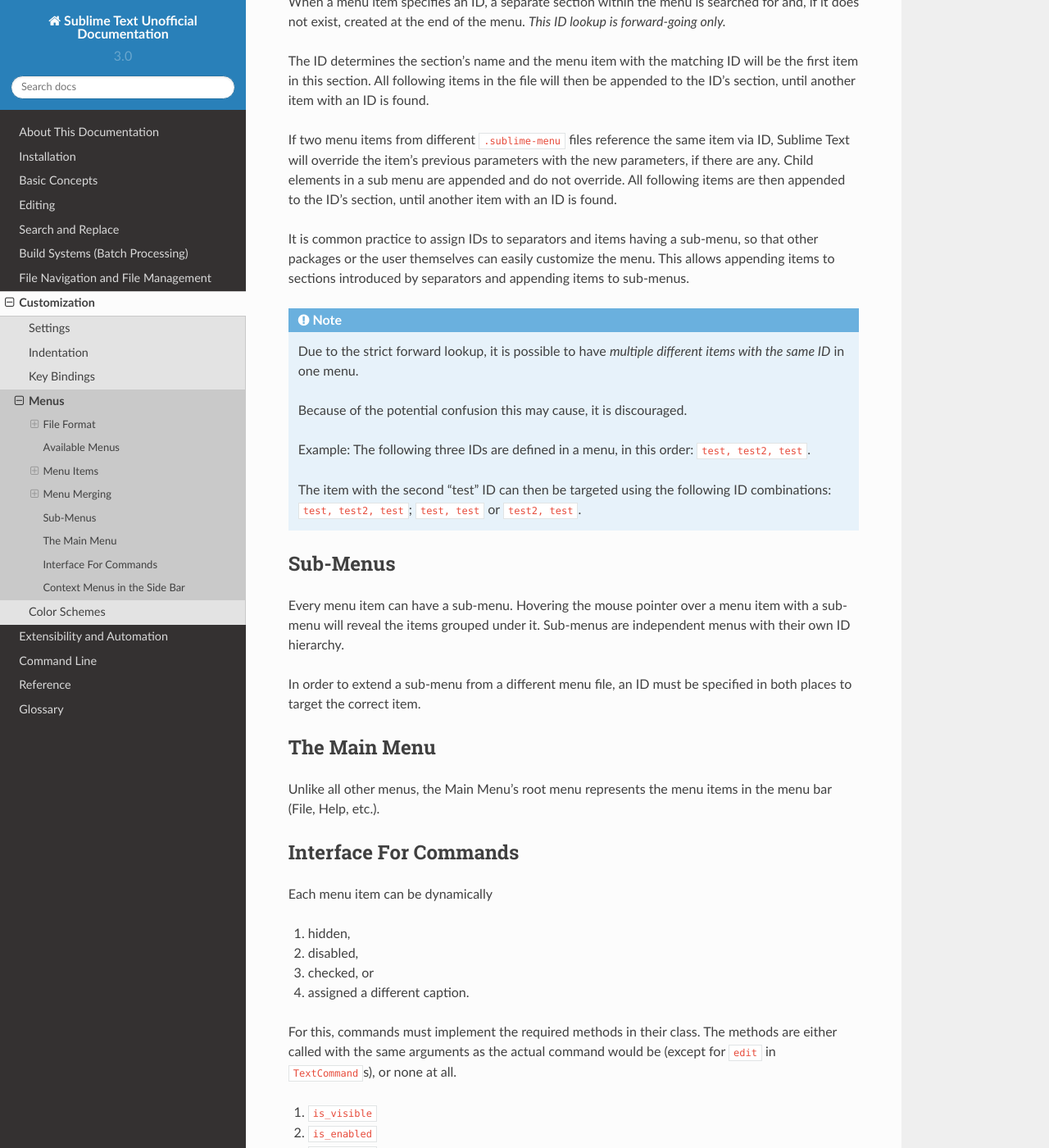
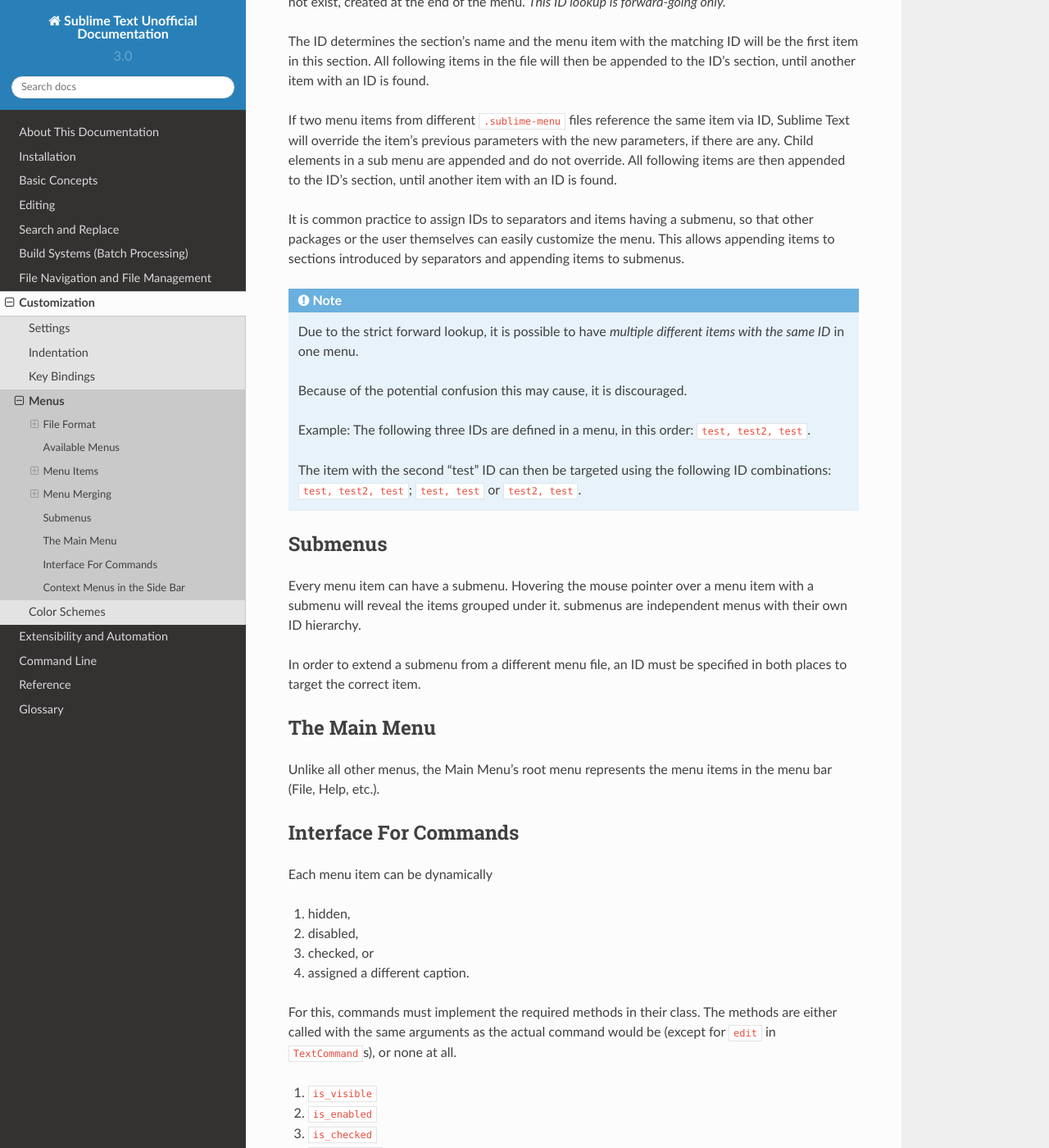
Before and after one commit to guillermooo/sublime-undocs, a Sphinx documentation site: the page built from source/customization/menus.rst, in a window 1280 px wide and 1400 px high, scrolled down 3899 px. Shown: the whole window at 82% size. Built offline with Sphinx 7.4.7 and the Read the Docs theme 2.0.0, drawn with Linux system fonts in a browser that asks for light colours; some of the changed text lies outside the part shown.

Commit message:
sub-menu --> submenu

```diff
--- a/source/customization/menus.rst
+++ b/source/customization/menus.rst
@@ -145,7 +145,7 @@
 A menu item can either
 invoke a command (with arguments)
 when it is selected,
-or have a sub-menu.
+or have a submenu.
 
 The available properties are:
 
@@ -154,20 +154,20 @@
 - an ID,
 - a caption,
 - a mnemonic and
-- a sub-menu.
+- a submenu.
 
 In order to function properly,
 a menu item must provide at least:
 
 - a command name,
-- a caption and a sub-menu,
+- a caption and a submenu,
 - just a caption, or
 - an ID (see :ref:`below <item-ids>`).
 
 When parsing a menu item,
 the following rules apply:
 
-#. A menu item with a sub-menu
+#. A menu item with a submenu
    cannot invoke command.
    It also overrides the :ref:`separator caption <menu-separators>`
    and causes the item to render
@@ -200,12 +200,12 @@
 
 Separators are menu items
 with the caption ``-``
-and no sub-menu.
+and no submenu.
 They are commonly used
 to group menu items with similar purposes
 or that are otherwise related.
 Separators cannot invoke commands.
-The presence of a sub-menu
+The presence of a submenu
 causes the menu item
 to be rendered as a regular item
 with a single hyphen as its caption.
@@ -269,11 +269,11 @@
 
 It is common practice
 to assign IDs to separators
-and items having a sub-menu,
+and items having a submenu,
 so that other packages or the user themselves
 can easily customize the menu.
 This allows appending items to sections introduced by separators
-and appending items to sub-menus.
+and appending items to submenus.
 
 .. note::
 
@@ -296,17 +296,17 @@
    ``test, test2, test``; ``test, test`` or ``test2, test``.
 
 
-Sub-Menus
-=========
+Submenus
+========
 
-Every menu item can have a sub-menu.
+Every menu item can have a submenu.
 Hovering the mouse pointer
-over a menu item with a sub-menu
+over a menu item with a submenu
 will reveal the items grouped under it.
-Sub-menus are independent menus
+submenus are independent menus
 with their own ID hierarchy.
 
-In order to extend a sub-menu
+In order to extend a submenu
 from a different menu file,
 an ID must be specified in both places
 to target the correct item.
```
